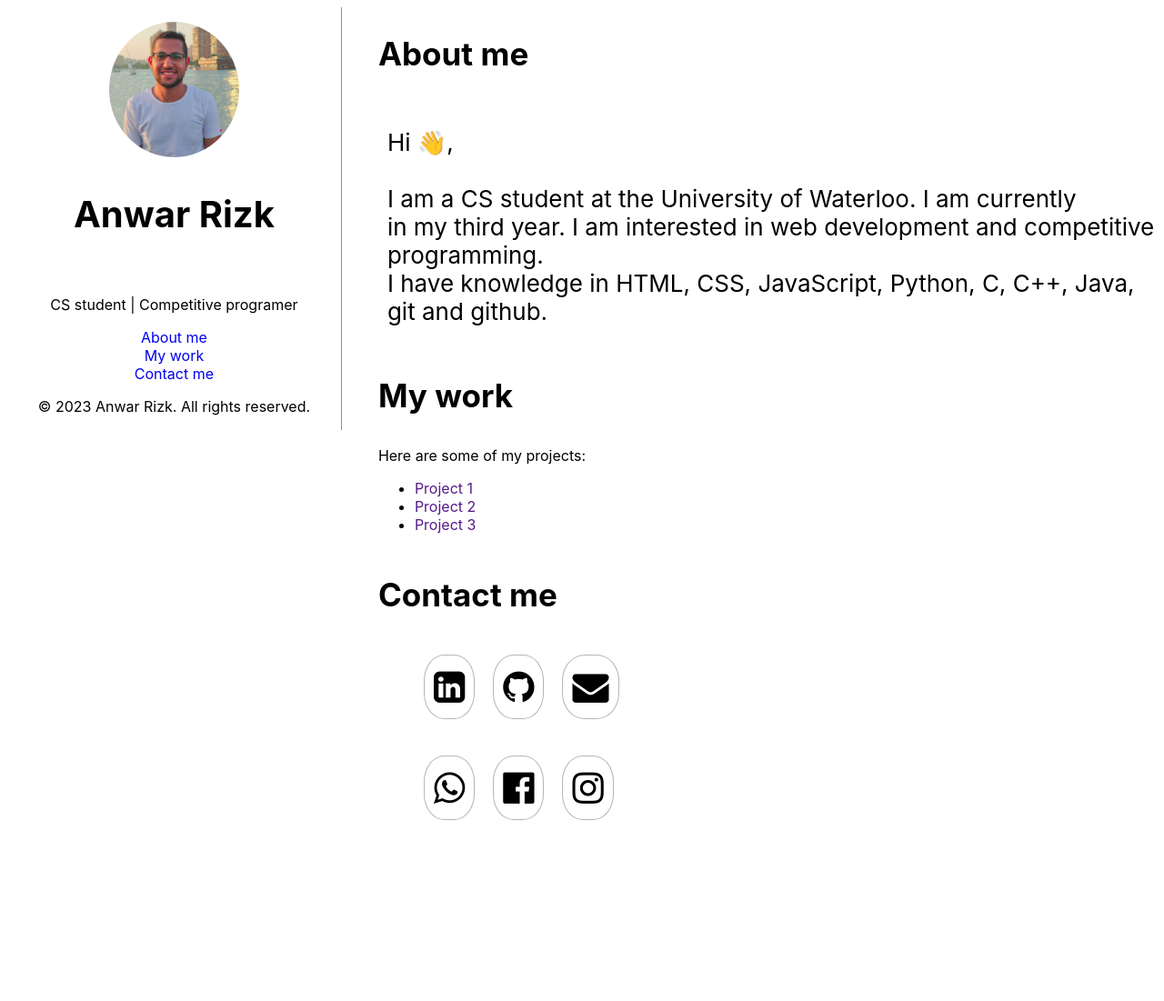
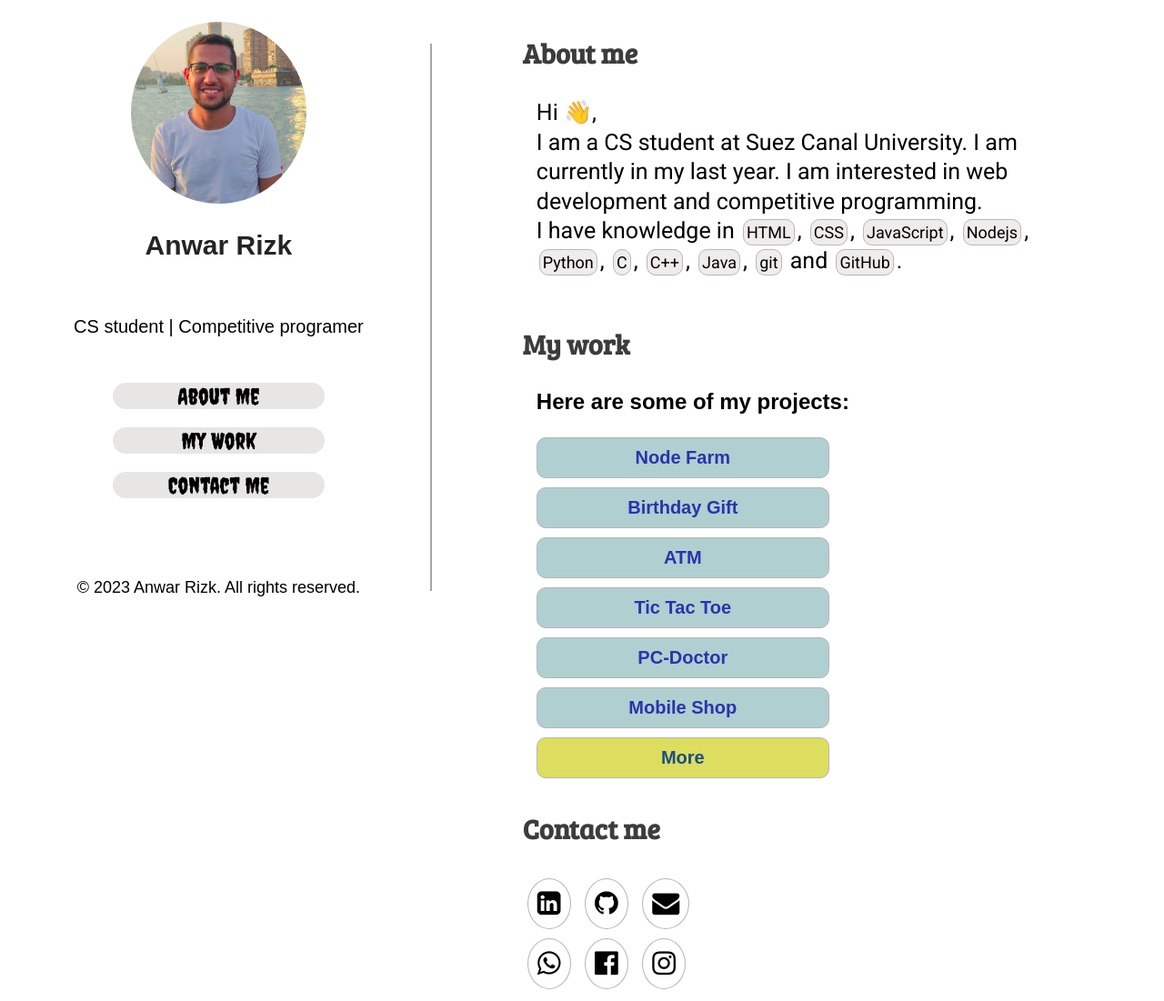
Before and after one commit to Anwar-Rizk/Portfolio, a plain HTML site: page index.html in a window 1280 px wide. Shown: the whole page at 91% size. Before the commit the page ends 940 px from the top, so only its background shows below. Drawn offline with Linux system fonts and the light colour scheme; a web font is replaced by a local one.

Commit message:
Customize and enhance the site to looks better

```diff
--- a/index.html
+++ b/index.html
@@ -1,76 +1,107 @@
 <!DOCTYPE html>
 <html lang="en">
+
 <head>
   <meta charset="utf-8">
+  <meta name="viewport" content="width=device-width,initial-scale=1.0">
   <title>Anwar Rizk</title>
   <link rel="stylesheet" href="style.css">
   <link rel="stylesheet" href="https://cdnjs.cloudflare.com/ajax/libs/font-awesome/4.7.0/css/font-awesome.min.css">
 </head>
+
 <body>
   <aside class="left-side">
     <figure>
       <img class="my-image" src="images/Anwar.png" alt="Anwar Rizk">
-                <figcaption>
+      <figcaption class="my-name">
         <h2>Anwar Rizk</h2>
       </figcaption>
     </figure>
     <summary>
       <p>CS student | Competitive programer</p>
     </summary>
-            <section class="about-me-root">
-                <div>
-                    <a href="#about-me"> About me </a>
+    <section class="short-cuts">
+      <a href="#about-me" class="short-cut">About Me</a>
+      <a href="#my-work" class="short-cut">My Work</a>
+      <a href="#contact-me" class="short-cut">Contact Me</a>
+    </section>
+    <footer class="copyright">
+      <p>&copy; 2023 Anwar Rizk. All rights reserved.</p>
+    </footer>
+  </aside>
+
+  <hr>
+
+  <aside class="right-side">
+    <section class="about-me" id="about-me">
+      <h1 class="Title">About me</h1>
+      <p>
+        Hi 👋, <br>
+        I am a CS student at Suez Canal University. I am currently in my last year. I am interested in web development and competitive programming.<br>
+        I have knowledge in
+        <span class="technology">HTML</span>,
+        <span class="technology">CSS</span>,
+        <span class="technology">JavaScript</span>,
+        <span class="technology">Nodejs</span>,
+        <span class="technology">Python</span>,
+        <span class="technology">C</span>,
+        <span class="technology">C++</span>,
+        <span class="technology">Java</span>,
+        <span class="technology">git</span> and
+        <span class="technology">GitHub</span>. <br>
+      </p>
+    </section>
+
+    <section class="my-work" id="my-work">
+      <h1 class="Title">My work</h1>
+      <h2 class="work-intro">Here are some of my projects:</h2>
+      <div class = projects>
+        <a href="https://github.com/Anwar-Rizk/Node-Farm" class="project" target="_blank">Node Farm</a>
+        <a href="https://github.com/Anwar-Rizk/Birthday-Gift" class="project">Birthday Gift</a>
+        <a href="https://github.com/Anwar-Rizk/ATM" class="project" target="_blank">ATM</a>
+        <a href="https://github.com/Anwar-Rizk/Tic_Tac_Toe-X-O-" class="project" target="_blank">Tic Tac Toe</a>
+        <a href="https://github.com/EmanMohamed36/PC-Doctor" class="project" target="_blank">PC-Doctor</a>
+        <a href="https://github.com/Anwar-Rizk/Mobile_Shop" class="project" target="_blank">Mobile Shop</a>
+        <a href="https://github.com/Anwar-Rizk?tab=repositories" class="more project" target="_blank">More</a>
       </div>
     </section>
-            <section class="my-work-root">
-                <div>
-                    <a href="#my-work"> My work </a>
-                </div>
-            </section>
-            <section class="contact-me-root">
-                <div>
-                    <a href="#contact-me" > Contact me </a>
-                </div>
-            </section>
-            <section class="copy-right">
-                <p> &copy; 2023 Anwar Rizk. All rights reserved. </p>
-            </section>
-        </aside>
-        <aside class="right-side">
-            <section class="about-me" id="about-me">
-                <h1 class="Title"> About me </h1>
-                <p>Hi 👋, <br><br>
-                I am a CS student at the University of Waterloo. I am currently<br>
-                in my third year. I am interested in web development and competitive programming. <br>
-                I have knowledge in HTML, CSS, JavaScript, Python, C, C++, Java, git and github. <br>
-                </p>
-            </section>
-            <section class="my-work" id="my-work">
-                <h1 class="Title"> My work </h1>
-                <p>Here are some of my projects:</p>
+
+    <section class="contact-me" id="contact-me">
+      <h1 class="Title">Contact me</h1>
+      <div class="contacts">
         <ul>
-                    <li><a href="">Project 1</a></li>
-                    <li><a href="">Project 2</a></li>
-                    <li><a href="">Project 3</a></li>
+          <li class="icons">
+            <a href="https://www.linkedin.com/in/anwar-rizk/" target="_blank">
+              <i class="fa fa-linkedin-square"></i>
+            </a>
+          </li>
+          <li class="icons">
+            <a href="https://github.com/anwar-rizk" target="_blank">
+              <i class="fa fa-github"></i>
+            </a>
+          </li>
+          <li class="icons">
+            <a href="mailto:anwar01285593087@gmail.com" target="_blank">
+              <i class="fa fa-envelope"></i>
+            </a>
+          </li>
+          <br>
+          <li class="icons">
+            <a href="https://wa.me/1285593087" target="_blank">
+              <i class="fa fa-whatsapp"></i>
+            </a>
+          </li>
+          <li class="icons">
+            <a href="https://www.facebook.com/AnwarRizk.17" target="_blank">
+              <i class="fa fa-facebook-official"></i>
+            </a>
+          </li>
+          <li class="icons">
+            <a href="https://www.instagram.com/anwar.rizk/" target="_blank">
+              <i class="fa fa-instagram"></i>
+            </a>
+          </li>
         </ul>
-            </section>
-            <section class="contact-me" id="contact-me">
-                <h1 class="Title"> Contact me </h1>
-                <div class="all-contacts">
-                    <div class="contact-1">
-                        <ul>
-                            <li class="icons"><a href="https://www.linkedin.com/in/anwar-rizk/"> <i class="fa fa-linkedin-square"></i> </a></li>
-                            <li class="icons"><a href="https://github.com/anwar-rizk"> <i class="fa fa-github"></i> </a></li>
-                            <li class="icons"><a href="mailto:anwar01285593087@gmail.com"> <i class="fa fa-envelope"></i> </a></li>
-                        </ul>
-                    </div>
-                    <div class="contact-2">
-                        <ul>
-                            <li class="icons"><a href="https://wa.me/qr/OJTQ46JF2AZPP1"> <i class="fa fa-whatsapp"></i> </a></li>
-                            <li class="icons"><a href="https://www.facebook.com/AnwarRizk.17"> <i class="fa fa-facebook-official"></i> </a></li>
-                            <li class="icons"><a href="https://www.instagram.com/anwar.rizk/"> <i class="fa fa-instagram"></i> </a></li>
-                        </ul>
-                    </div>
       </div>
     </section>
   </aside>
--- a/style.css
+++ b/style.css
@@ -1,33 +1,42 @@
+@import url("https://fonts.googleapis.com/css2?family=Bree+Serif&family=Creepster&family=Kalam&family=Playpen+Sans:wght@500&family=Roboto&family=Rubik+Wet+Paint&display=swap");
+
 body {
   display: flex;
   flex-direction: row;
-    font-family: Ubuntu,BlinkMacSystemFont,Segoe UI,Roboto,Oxygen-Sans,Cantarell,Helvetica Neue,sans-serif;
+  font-family: Arial, Helvetica, sans-serif;
   font-size: 16px;
+  background-color: #ffffff;
+}
+
+ul {
+  list-style-type: none;
+  margin: 0;
+  padding: 0;
+}
+
+i {
   color: rgb(0, 0, 0);
 }
 
 a {
   text-decoration: none;
-}
-i {
   color: rgb(0, 0, 0);
 }
+
 .left-side {
   display: flex;
   flex-direction: column;
+  margin-left: 0;
   text-align: center;
-    width: 30%;
+  width: 40%;
   height: 100%;
-    border-right: 1px solid rgb(155, 141, 141);
 }
 
-.right-side {
-    display: flex;
-    flex-direction: column;
-    text-align: left;
-    width: 70%;
-    height: 100%;
-    margin-left: 40px;
+hr {
+  margin: 0;
+  border: 1px solid rgb(169, 165, 165);
+  height: 600px;
+  margin-top: 40px;
 }
 
 .my-image {
@@ -38,64 +47,204 @@ i {
   border-radius: 50%;
 }
 
-figcaption h2 {
+.my-name {
+  display: block;
+  text-align: center;
+  font-size: 20px;
+  color: rgb(36, 36, 36);
+  margin: 0;
+}
+
+.my-name:hover {
+  color: rgb(99, 205, 170);
+  -webkit-animation: pulsate-fwd 0.5s ease-in-out infinite both;
+  animation: pulsate-fwd 0.5s ease-in-out infinite both;
+}
+
+summary {
+  display: block;
+  margin: 0;
+  text-align: center;
+  font-size: 20px;
+  color: rgb(0, 0, 0);
+}
+
+.short-cuts {
+  margin: 20px 0 20px 0;
+}
+
+.short-cut {
   display: inline-block;
+  margin: 10px;
+  width: 50%;
+  border-radius: 20px;
+  text-align: center;
+  font-size: 25px;
+  font-family: "Creepster";
+  background-color: rgba(144, 132, 132, 0.208);
+}
+
+.short-cut:hover {
+  color: brown;
+  /* border: 1px dashed brown; */
+}
+
+.copyright {
+  display: block;
+  margin-top: 40px;
+  text-align: center;
+  font-size: 18px;
+  color: rgb(0, 0, 0);
+}
+
+.right-side {
+  display: flex;
+  flex-direction: column;
   text-align: left;
-    font-size: 40px;
-    color: rgb(0, 0, 0);
+  width: 60%;
+  height: 100%;
+  margin-left: 100px;
 }
 
 .Title {
   margin-top: 30px;
-    font-size: 35px;
-    color: rgb(0, 0, 0);
+  font-size: 30px;
+  font-family: "Bree Serif";
+  color: rgb(61, 60, 60);
+  /* text-shadow: 1px 1px 1px rgb(171, 164, 77); */
 }
-
+/*
 .Title:hover {
-    transition: 0.3s;
-    font-size: 45px;
-    color: rgb(0, 0, 0);
-    font-style: italic;
+  color: rgb(176, 188, 38);
 }
-
+ */
 .about-me {
   display: inline-block;
-    margin-top: 0px;
   font-size: 20px;
   color: rgb(0, 0, 0);
 }
 
 .about-me p {
-    display: inline-block;
-    margin-left: 10px;
-    font-size: 26px;
+  display: block;
+  margin-left: 15px;
+  width: 600px;
+  font-size: 25px;
+  font-family: "Roboto";
+  line-height: 1.3;
   color: rgb(0, 0, 0);
 }
 
-.all-contacts {
+.technology {
+  font-size: 18px;
+  margin: 3px;
+  padding: 3px;
+  background-color: rgba(232, 227, 227, 0.659);
+  border: 1px solid rgb(186, 183, 183);
+  border-radius: 10px;
+}
+
+.work-intro {
+    display: block;
+    color: rgb(0, 0, 0);
+    margin-left: 15px;
+}
+
+.projects {
+  width: 600px;
   display: flex;
   flex-direction: column;
-    margin-top: 0px;
-    font-size: 20px;
 }
 
-.contact-1 ul, .contact-2 ul {
-    list-style: none;
+.project {
+  display: inline-block;
+  font-size: 20px;
+  color:rgb(42, 51, 173);
+  font-weight: bold;
+  width: 300px;
+  border: 1px solid rgb(185, 180, 180);
+  margin: 5px;
+  margin-left: 15px;
+  padding: 10px;
+  border-radius: 10px;
+  background-color: rgba(95, 158, 160, 0.49);
+  text-align: center;
+}
+
+.project:hover {
+  transition: 0.2s;
+  font-size: 25px;
+  color: rgb(132, 28, 59);
+}
+
+.more {
+  display: block;
+  font-size: 20px;
+  font-weight: bold;
+  width: 300px;
+  margin: 5px;
+  margin-left: 15px;
+  padding: 10px;
+  border-radius: 10px;
+  color: rgb(28, 78, 132);
+  background-color: rgba(209, 209, 35, 0.724);
+}
+
+.more:hover {
+  color: rgb(255, 255, 255);
+  background-color: rgb(30, 174, 68);
+}
+
+.contacts {
   display: flex;
   flex-direction: row;
   margin-top: 0px;
   font-size: 20px;
 }
 
-.contact-1 li, .contact-2 li {
-    margin: 10px;
+.icons {
+  display: inline-block;
+  font-size: 30px;
+  border: 1px solid rgb(185, 180, 180);
+  align-items: center;
+  margin: 5px;
+  padding: 10px;
+  border-radius: 50%;
 }
 
-.icons {
-    font-size: 40px;
-    color: rgb(255, 255, 255);
-    border: 1px solid rgb(185, 180, 180);
-    align-items: center;
-    padding: 10px;
-    border-radius: 40%;
+.icons:hover {
+  border: 1px solid rgb(99, 205, 170);
+  transition: 0.2s;
+  font-size: 35px;
 }
+
+/* *************** */
+
+@-webkit-keyframes pulsate-fwd {
+  0% {
+    -webkit-transform: scale(1);
+    transform: scale(1);
+  }
+  50% {
+    -webkit-transform: scale(1.1);
+    transform: scale(1.1);
+  }
+  100% {
+    -webkit-transform: scale(1);
+    transform: scale(1);
+  }
+}
+
+@keyframes pulsate-fwd {
+  0% {
+    -webkit-transform: scale(1);
+    transform: scale(1);
+  }
+  50% {
+    -webkit-transform: scale(1.1);
+    transform: scale(1.1);
+  }
+  100% {
+    -webkit-transform: scale(1);
+    transform: scale(1);
+  }
+}
```
Also changed, not shown: 1 other file. Lines whose indentation alone changed are shown as unchanged.
